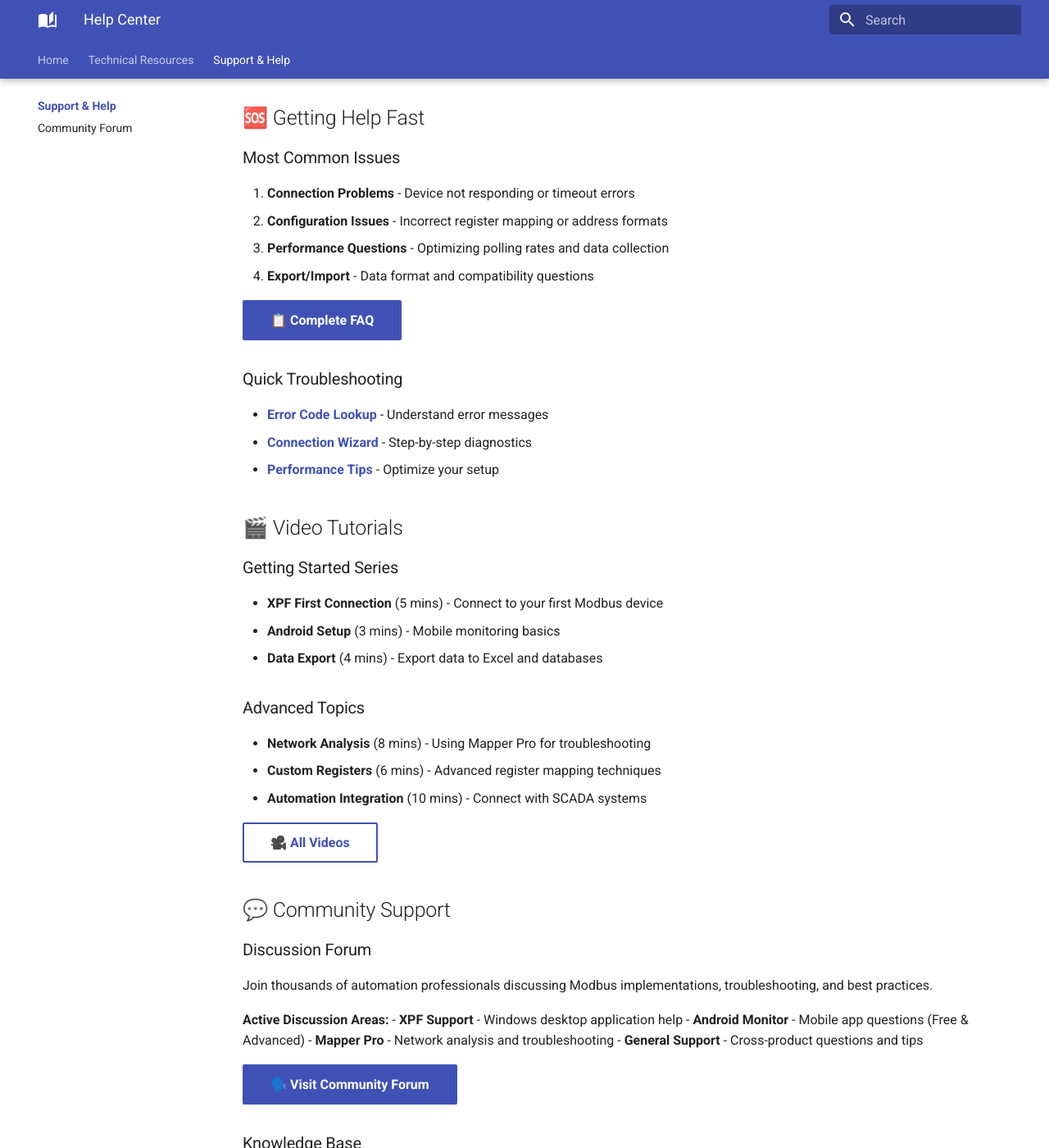
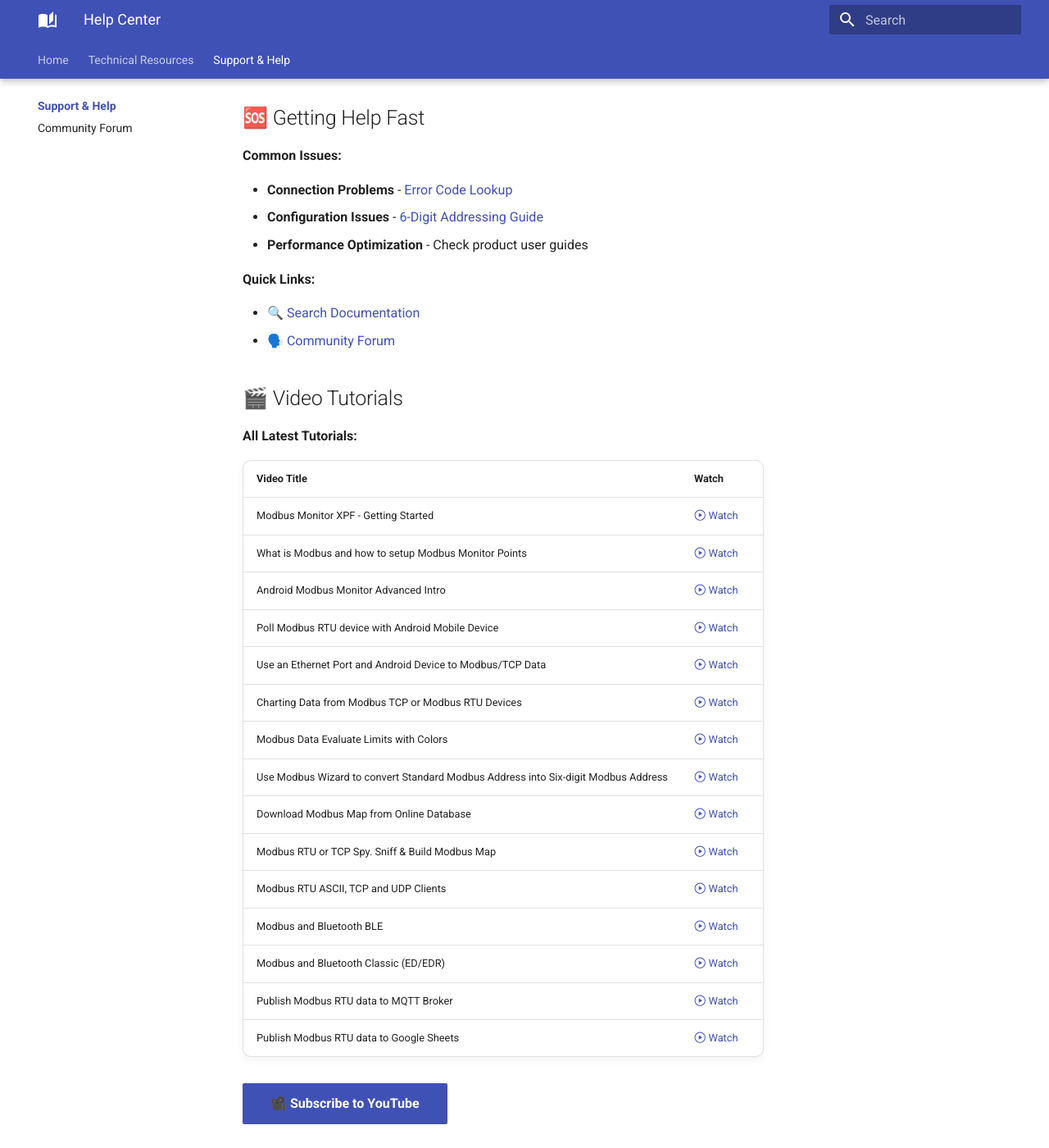
Before and after one commit to Modbus-Monitor/docs, an MkDocs documentation site: the page built from docs/support/index.md, in a window 1280 px wide and 1400 px high, scrolled down 207 px. Shown: the whole window at 82% size. Built offline with MkDocs 1.6.1 and Material for MkDocs 9.7.7, drawn with Linux system fonts in a browser that asks for light colours; the version menu is left out; some of the changed text lies outside the part shown.

Commit message:
support & help done

```diff
--- a/docs/support/index.md
+++ b/docs/support/index.md
@@ -1,118 +1,55 @@
 # Support & Help Center
 
-Get help with our products, find answers to common questions, and connect with our support community.
+Quick access to help resources and professional support options.
 
 ## 🆘 Getting Help Fast
 
-### Most Common Issues
-1. **Connection Problems** - Device not responding or timeout errors
-2. **Configuration Issues** - Incorrect register mapping or address formats
-3. **Performance Questions** - Optimizing polling rates and data collection
-4. **Export/Import** - Data format and compatibility questions
+**Common Issues:**
 
-[📋 Complete FAQ](faq.md){ .md-button .md-button--primary }
+- **Connection Problems** - [Error Code Lookup](../guides/error-codes.md)
+- **Configuration Issues** - [6-Digit Addressing Guide](../guides/6-digit-addressing.md)
+- **Performance Optimization** - Check product user guides
 
-### Quick Troubleshooting
-- **[Error Code Lookup](../technical/error-codes.md)** - Understand error messages
-- **[Connection Wizard](troubleshooting.md#connection-issues)** - Step-by-step diagnostics
-- **[Performance Tips](troubleshooting.md#performance)** - Optimize your setup
+**Quick Links:**
+
+- [🔍 Search Documentation](../index.md)
+- [🗣️ Community Forum](https://quantumbitsolutions.com/forums/)
 
 ## 🎬 Video Tutorials
 
-### Getting Started Series
-- **XPF First Connection** (5 mins) - Connect to your first Modbus device
-- **Android Setup** (3 mins) - Mobile monitoring basics
-- **Data Export** (4 mins) - Export data to Excel and databases
+**All Latest Tutorials:**
 
-### Advanced Topics
-- **Network Analysis** (8 mins) - Using Mapper Pro for troubleshooting
-- **Custom Registers** (6 mins) - Advanced register mapping techniques
-- **Automation Integration** (10 mins) - Connect with SCADA systems
+| Video Title | Watch |
+|-------------|-------|
+| Modbus Monitor XPF - Getting Started | [:octicons-play-24: Watch](https://www.youtube.com/watch?v=Tt_JaRWQI0w) |
+| What is Modbus and how to setup Modbus Monitor Points | [:octicons-play-24: Watch](https://www.youtube.com/watch?v=eesPvKslLV8) |
+| Android Modbus Monitor Advanced Intro | [:octicons-play-24: Watch](https://www.youtube.com/watch?v=3RiG5UEAG8g) |
+| Poll Modbus RTU device with Android Mobile Device | [:octicons-play-24: Watch](https://www.youtube.com/watch?v=eD8GEO-MyOs) |
+| Use an Ethernet Port and Android Device to Modbus/TCP Data | [:octicons-play-24: Watch](https://www.youtube.com/watch?v=bdAwtJvhbzg) |
+| Charting Data from Modbus TCP or Modbus RTU Devices | [:octicons-play-24: Watch](https://www.youtube.com/watch?v=VjAtdqMH9Zw) |
+| Modbus Data Evaluate Limits with Colors | [:octicons-play-24: Watch](https://www.youtube.com/watch?v=NJRPFJhLjis) |
+| Use Modbus Wizard to convert Standard Modbus Address into Six-digit Modbus Address | [:octicons-play-24: Watch](https://www.youtube.com/watch?v=wnDRERDeoqw) |
+| Download Modbus Map from Online Database | [:octicons-play-24: Watch](https://www.youtube.com/watch?v=7c_ZKHzH_ew) |
+| Modbus RTU or TCP Spy. Sniff & Build Modbus Map | [:octicons-play-24: Watch](https://www.youtube.com/watch?v=l6F49HPSx2U) |
+| Modbus RTU ASCII, TCP and UDP Clients | [:octicons-play-24: Watch](https://www.youtube.com/watch?v=x2XCbDIXcDA) |
+| Modbus and Bluetooth BLE | [:octicons-play-24: Watch](https://www.youtube.com/watch?v=OFuRFkKfB34) |
+| Modbus and Bluetooth Classic (ED/EDR) | [:octicons-play-24: Watch](https://www.youtube.com/watch?v=N8-giDfa3Eg) |
+| Publish Modbus RTU data to MQTT Broker | [:octicons-play-24: Watch](https://www.youtube.com/watch?v=vhivTbEz7hY) |
+| Publish Modbus RTU data to Google Sheets | [:octicons-play-24: Watch](https://www.youtube.com/watch?v=GAkMOEzmZ-k) |
 
-[🎥 All Videos](videos.md){ .md-button }
-
-## 💬 Community Support
-
-### Discussion Forum
-Join thousands of automation professionals discussing Modbus implementations, troubleshooting, and best practices.
-
-**Active Discussion Areas:**
-- **XPF Support** - Windows desktop application help
-- **Android Monitor** - Mobile app questions (Free & Advanced)
-- **Mapper Pro** - Network analysis and troubleshooting
-- **General Support** - Cross-product questions and tips
-
-[🗣️ Visit Community Forum](https://quantumbitsolutions.com/forums/){ .md-button .md-button--primary target="_blank" }
-
-### Knowledge Base
-Searchable database of solutions, tips, and technical articles contributed by our community and support team.
+[🎥 Subscribe to YouTube](https://www.youtube.com/modbusmonitor){ .md-button .md-button--primary target="_blank" }
 
 ## 📞 Professional Support
 
-### Support Channels
-
-=== "Email Support"
-
-    **Standard Support** (24-48 hour response)
-    📧 support@quantumbitsolutions.com
-
-    **Priority Support** (4-8 hour response)
-    📧 priority@quantumbitsolutions.com
-
-=== "Phone Support"
-
-    **Business Hours**: Monday-Friday, 9 AM - 6 PM EST
-    📞 +1 (555) 123-MODBUS
-
-    **Emergency Support**: 24/7 for critical production issues
-    📞 +1 (555) 911-URGENT
-
-=== "Remote Assistance"
-
-    **Screen Sharing**: Real-time troubleshooting sessions
-    **Remote Configuration**: Direct setup assistance
-    **Training Sessions**: Personalized product training
-
-### Support Plans
-
-| Feature | Standard | Professional | Enterprise |
-|---------|----------|-------------|------------|
-| Email Support | ✅ 48hr | ✅ 8hr | ✅ 2hr |
-| Phone Support | ❌ | ✅ Business | ✅ 24/7 |
-| Remote Assistance | ❌ | ✅ Scheduled | ✅ On-demand |
-| Custom Training | ❌ | ✅ Group | ✅ Individual |
-| Priority Updates | ❌ | ❌ | ✅ Beta Access |
-
-## 📚 Documentation & Resources
-
-### User Manuals
-- **[XPF Complete Guide](../products/xpf/user-guide.md)** - Comprehensive reference
-- **[Android User Guide](../products/android/advanced-guide.md)** - Mobile app documentation
-- **[Mapper Pro Manual](../products/mapper/user-manual.md)** - Network analysis tool
-
-### Technical References
-- **[Hardware Compatibility](../technical/hardware.md)** - Supported devices and adapters
-- **[Protocol Reference](../technical/addressing.md)** - Modbus implementation details
-- **[API Documentation](../technical/import-export.md)** - Integration guides
-
-### Release Notes
-Stay updated with the latest features, improvements, and bug fixes.
-
-[📝 Latest Updates](release-notes.md){ .md-button }
-
-## 🔄 Submit Feedback
-
-### Feature Requests
-Have an idea for improving our products? We'd love to hear it!
-
-[💡 Suggest Feature](https://quantumbitsolutions.com/feature-request/){ .md-button target="_blank" }
-
-### Bug Reports
-Found an issue? Help us fix it quickly with detailed information.
-
-[🐛 Report Bug](https://quantumbitsolutions.com/bug-report/){ .md-button target="_blank" }
+!!! warning "Contact Information"
+    | Channel | Response Time | Contact |
+    |---------|----------------|---------|
+    | **Email** | 24-48 hours | [support@quantumbitsolutions.com](mailto:support@quantumbitsolutions.com) |
+    | **Phone** | Business hours | [+1 (919) 809-5422](tel:+1-919-809-5422) |
+    | **Community** | Community-driven | [Visit Forum](https://quantumbitsolutions.com/forums/){ target="_blank" } |
+    | **Contact Form** | 24 hours | [Get in Touch](https://quantumbitsolutions.com/feedback/){ target="_blank" } |
 
 ---
 
-!!! success "Premium Support Available"
-    Need faster response times or dedicated assistance? Upgrade to **Professional** or **Enterprise** support for priority handling and advanced features.
+!!! info "Need Quick Help?"
+    Most questions are answered in our [documentation hub](../index.md) or [community forum](https://quantumbitsolutions.com/forums/).
```
Also changed, not shown: docs/index.md (+30 -13 lines), docs/support/videos-list.md (added, +25 -0 lines), 2 other files.
